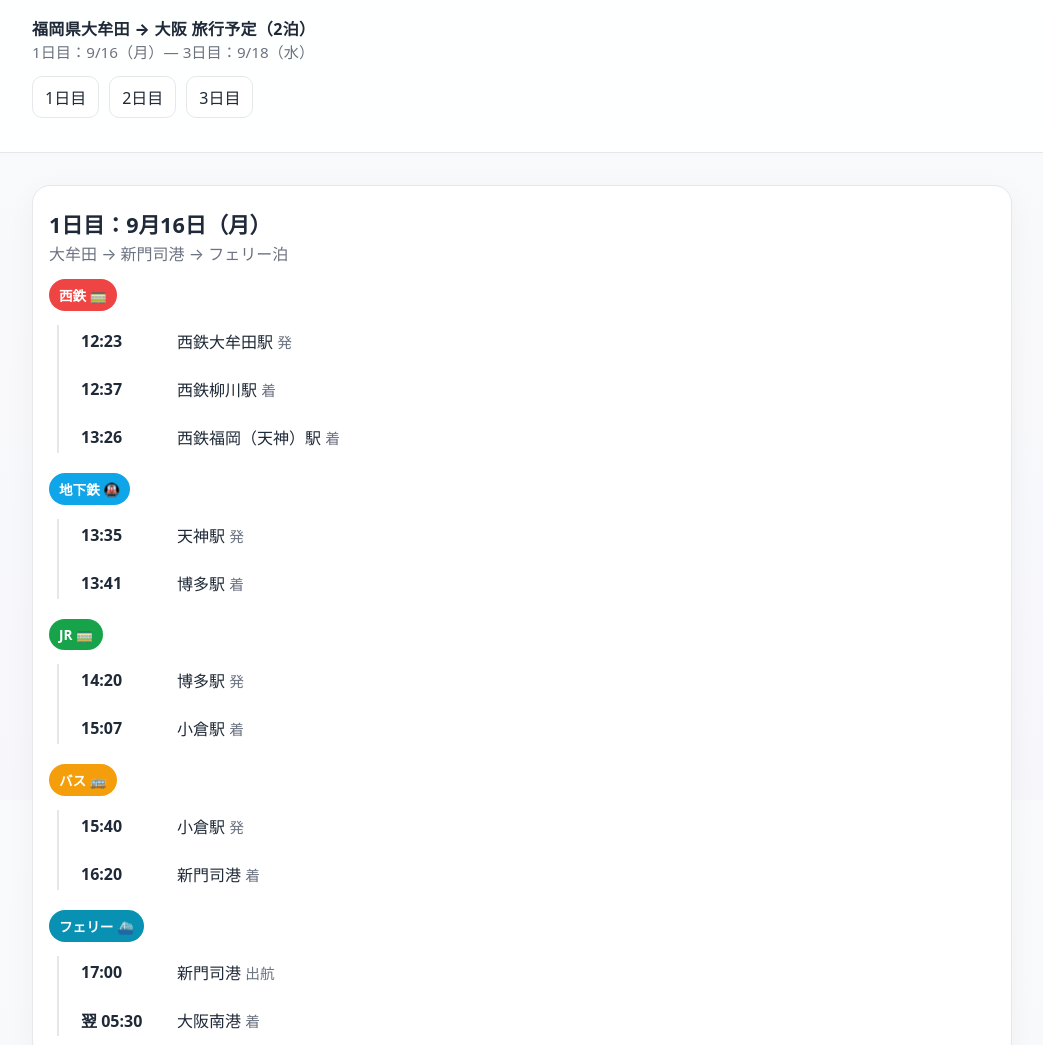
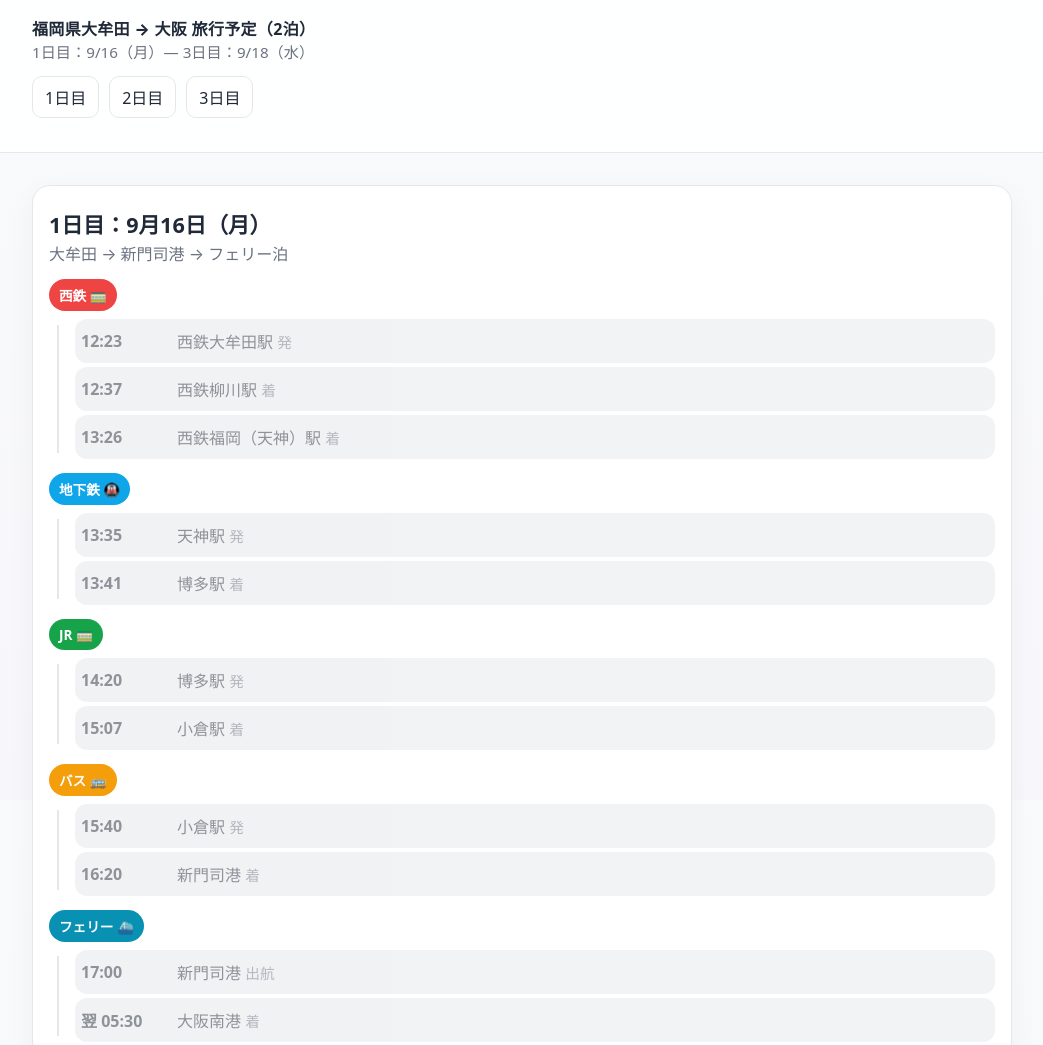
Before and after one commit to yonep3904/yonep3904.github.io, a plain HTML site: page travel/index.html in a window 1280 px wide. Shown: the top 1045 px of the page, without its empty margins (118-1161 px from the left). Drawn offline with Linux system fonts and the light colour scheme.

Commit message:
feature schedule

```diff
--- a/travel/index.html
+++ b/travel/index.html
@@ -145,4 +145,5 @@
     印刷はブラウザの印刷機能をご利用ください（色付きで最適化）。
   </footer>
 </body>
+<script src="schedule.js"></script>
 </html>
--- /dev/null
+++ b/travel/schedule.js
@@ -0,0 +1,45 @@
+document.addEventListener('DOMContentLoaded', function() {
+  // 現在時刻を取得
+  const now = new Date();
+
+  // 日付ごとの基準日
+  const dayMap = {
+    day1: '2025-08-16',
+    day2: '2025-09-17',
+    day3: '2025-09-18',
+  };
+
+  // 各日付セクションを処理
+  Object.entries(dayMap).forEach(([id, dateStr]) => {
+    const section = document.getElementById(id);
+    if (!section) return;
+    const items = section.querySelectorAll('.item');
+    items.forEach(item => {
+      const timeDiv = item.querySelector('.time');
+      if (!timeDiv) return;
+      let timeText = timeDiv.textContent.trim();
+      // "翌"や範囲表記の処理
+      let baseDate = dateStr;
+      if (timeText.startsWith('翌')) {
+        baseDate = new Date(new Date(dateStr).getTime() + 24*60*60*1000);
+        baseDate = baseDate.toISOString().slice(0,10);
+        timeText = timeText.replace('翌','').trim();
+      }
+      let hour = 0, min = 0;
+      if (/\d{1,2}:\d{2}/.test(timeText)) {
+        [hour, min] = timeText.match(/\d{1,2}/g).map(Number);
+      } else if (/\d{1,2}–\d{1,2}:\d{2}/.test(timeText)) {
+        // 範囲（例: 11:00–12:30）は開始時刻で判定
+        [hour, min] = timeText.match(/\d{1,2}/g).slice(0,2).map(Number);
+      } else {
+        return;
+      }
+      const eventDate = new Date(`${baseDate}T${String(hour).padStart(2,'0')}:${String(min).padStart(2,'0')}:00`);
+      if (eventDate < now) {
+        item.classList.add('past');
+      } else {
+        item.classList.add('future');
+      }
+    });
+  });
+});
--- a/travel/style.css
+++ b/travel/style.css
@@ -1,3 +1,28 @@
+/* ===== Base ===== */
+:root{
+  --bg: #f7f7fb;
+  --card:#ffffff;
+  --ink:#1f2937;
+  --muted:#6b7280;
+  --accent:#2563eb;
+  --rail:#16a34a;     /* JR/鉄道 */
+  --metro:#0ea5e9;    /* 地下鉄 */
+  --nishitetsu:#ef4444;/* 西鉄 */
+  --bus:#f59e0b;      /* バス */
+  --ship:#0891b2;     /* フェリー */
+  --shinkansen:#1d4ed8;/* 新幹線 */
+  --divider:#e5e7eb;
+  --chip:#eef2ff;
+}
+/* ===== Past & Future Highlight ===== */
+.item.past {
+  opacity: 0.5;
+  background: #e5e7eb;
+}
+.item.future {
+  font-weight: bold;
+  /* background: #e5fdfbff; */
+}
 /* ===== Base ===== */
 :root{
   --bg: #f7f7fb;
```
